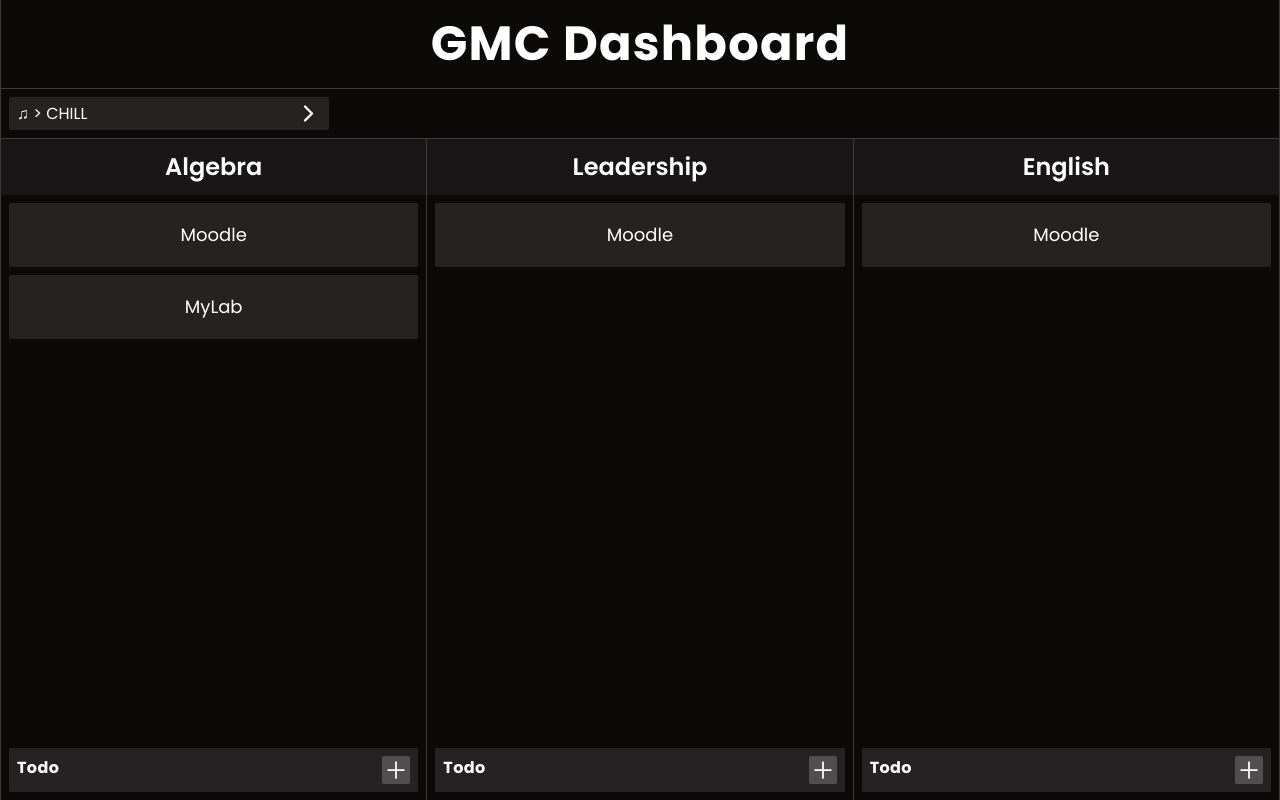
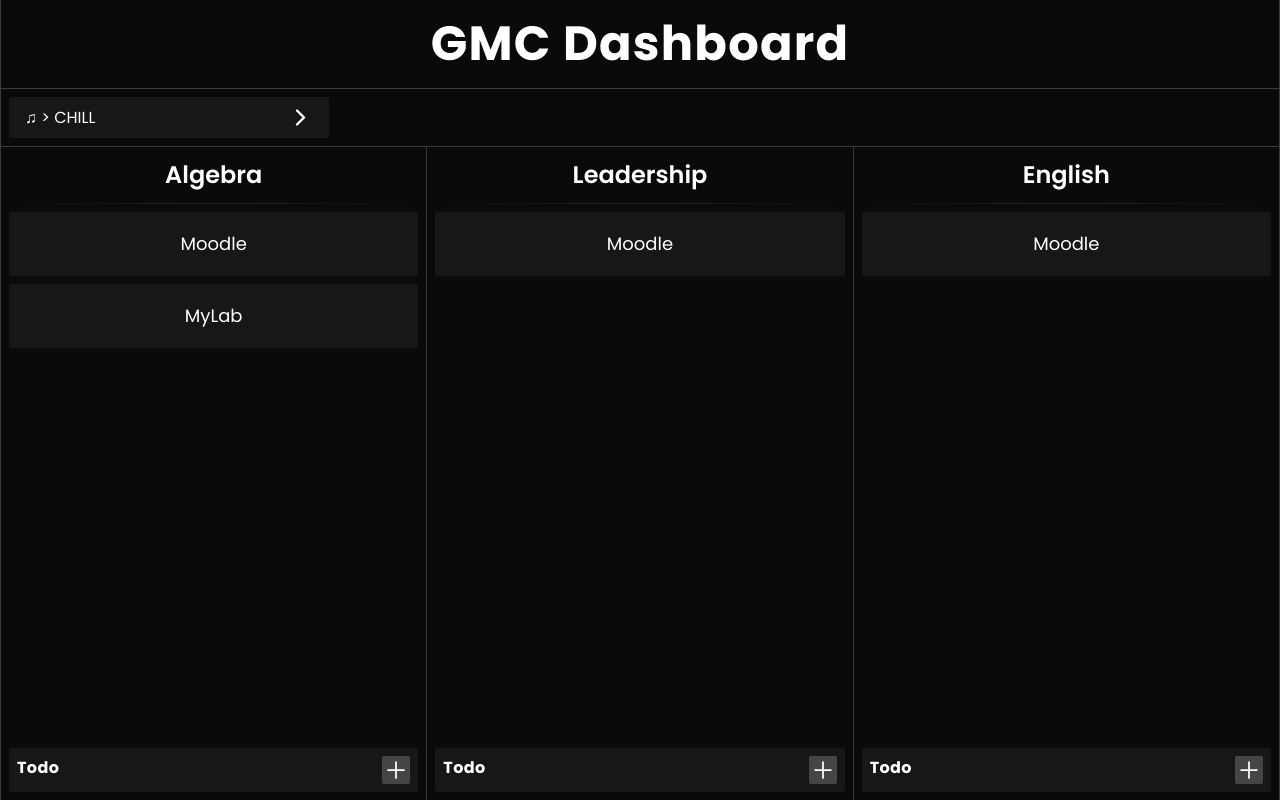
Before and after one commit to BENNNZO/school-dashboard, a Next.js app: page / in a window 1280 px wide. Built offline with nearby package versions, Linux system fonts and the light colour scheme.

Commit message:
cleaned up the styling

```diff
--- a/src/app/page.jsx
+++ b/src/app/page.jsx
@@ -5,7 +5,7 @@
 export default function Home() {
 
 	return (
-		<main className="bg-stone-950 h-screen w-screen select-none">
+		<main className="bg-neutral-950 h-screen w-screen select-none">
 			<div className="max-w-[1500px] flex flex-col h-full border-x border-white/20 mx-auto">
 				<h1 className="text-white text-center font-bold text-5xl py-5 tracking-wide border-b border-white/20">GMC Dashboard</h1>
 
--- a/src/components/ClassSection.jsx
+++ b/src/components/ClassSection.jsx
@@ -4,9 +4,10 @@
     const { title } = props
 
     return (
-        <section className="bg-stone-950 w-full flex flex-col justify-between">
+        <section className="bg-neutral-950 w-full flex flex-col justify-between">
             <div>
-                <h2 className="text-center text-white font-semibold text-2xl py-3 bg-white/5">{title}</h2>
+                <h2 className="text-center text-white font-semibold text-2xl py-3">{title}</h2>
+                <div className="h-px w-full bg-gradient-to-r from-transparent via-white/10 to-transparent mx-auto"></div>
                 <div className="flex flex-col p-2 gap-2">
                     {props.children}
                 </div>
--- a/src/components/QuickLink.jsx
+++ b/src/components/QuickLink.jsx
@@ -2,7 +2,7 @@
     const { title, link } = props
 
     return (
-        <button className="bg-white/10 text-white rounded-sm hover:bg-white/20 duration-100 group py-2">
+        <button className="bg-neutral-900 text-white rounded-sm hover:bg-neutral-800 duration-100 group py-2">
             <a href={link} target="_blank" className="p-2 grid place-items-center">
                 <div className="relative h-8 w-full overflow-hidden">
                     <p className="text-lg absolute top-1/2 left-1/2 -translate-x-1/2 -translate-y-1/2 group-hover:translate-y-12 duration-200">{title}</p>
--- a/src/components/TodoList.jsx
+++ b/src/components/TodoList.jsx
@@ -24,8 +24,8 @@
     }, [list])
 
     return (
-        <section className="bg-white/5 rounded-sm mx-2 mb-2 text-white">
-            <div className="flex flex-row justify-between bg-white/5 p-2">
+        <section className="bg-neutral-900 rounded-sm mx-2 mb-2 text-white">
+            <div className="flex flex-row justify-between p-2">
                 <h2 className="font-bold tracking-wide">Todo</h2>
                 <Image
                     src={PlusIcon}
--- a/src/components/Utils.jsx
+++ b/src/components/Utils.jsx
@@ -24,7 +24,7 @@
     return (
         <section className="border-b border-white/20">
             <div>
-                <div className="w-80 bg-white/10 cursor-pointer rounded-sm py-1 px-2 m-2 relative z-20" onClick={() => setDropdown(prev => !prev)}>
+                <div className="w-80 bg-neutral-900 cursor-pointer rounded-sm py-2 px-4 m-2 relative z-20" onClick={() => setDropdown(prev => !prev)}>
                     <div className="flex flex-row justify-between items-center">
                         <p className="text-white">♫ &gt; {getKeyByValue(streams, selectedStream).toUpperCase()}</p>
                         <Image
@@ -35,10 +35,10 @@
                         />
                     </div>
                     {dropdown ? (
-                        <ul className="absolute text-white overflow-hidden border fade-in border-white/10 bg-stone-800/20 backdrop-blur-xl shadow-md rounded-sm top-full left-0 w-full flex flex-col mt-1">
+                        <ul className="absolute text-white overflow-hidden border fade-in border-white/10 bg-neutral-800/20 backdrop-blur-xl shadow-md rounded-sm top-full left-0 w-full flex flex-col mt-1">
                             {streams.map((e, i) => {
                                 return (
-                                    <li className="px-4 py-2 hover:bg-stone-300/5 duration-50" onClick={() => setSelectedStream(e.id)}>{e.title}</li>
+                                    <li className="px-4 py-2 hover:bg-neutral-300/5 duration-50" onClick={() => setSelectedStream(e.id)}>{e.title}</li>
                                 )
                             })}
                         </ul>
```
